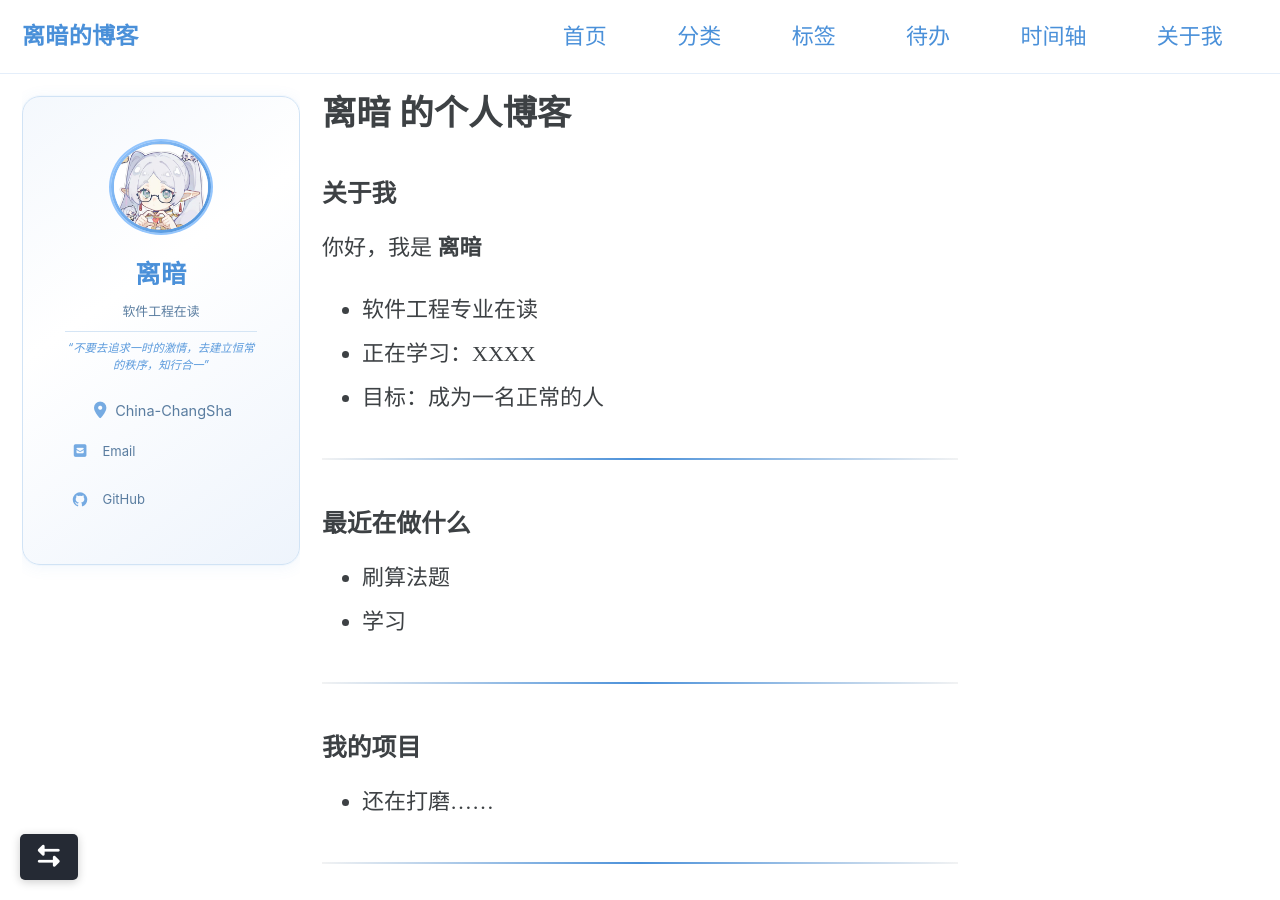
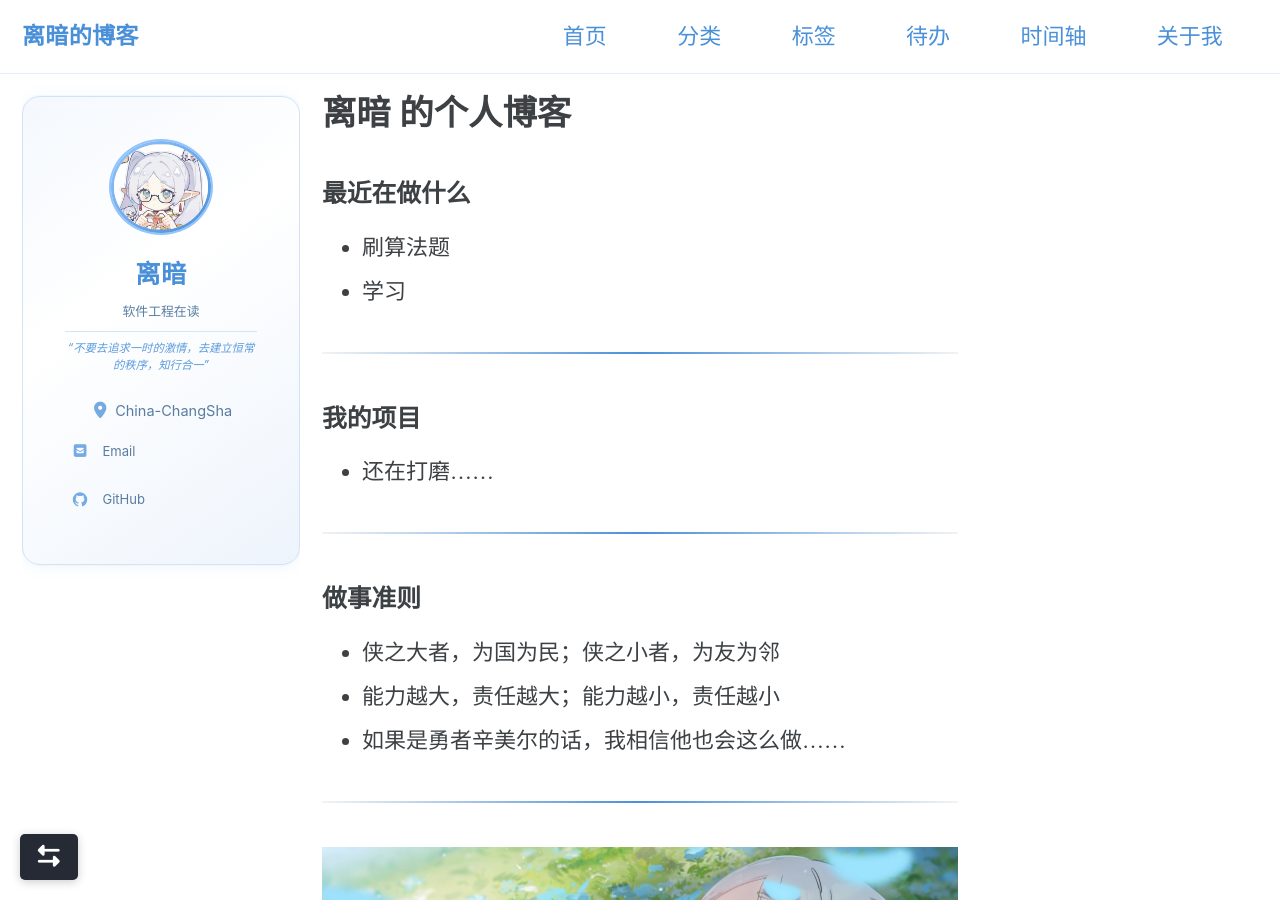
Before and after one commit to LJP3315/LJP3315.github.io, a Jekyll site: the page built from index.md, in a window 1280 px wide and 900 px high. Built offline with Jekyll 4.4.1, drawn with Linux system fonts in a browser that asks for light colours; cached includes are drawn as plain includes; a style sheet for code colours, icons or effects is not loaded.

Commit message:
修改首页的显示

```diff
--- a/index.md
+++ b/index.md
@@ -2,16 +2,6 @@
 layout: home
 author_profile: true
 title: "离暗 的个人博客"
----
-
-### 关于我
-
-你好，我是 **离暗**
-
-- 软件工程专业在读
-- 正在学习：XXXX
-- 目标：成为一名正常的人
-
 ---
 
 ### 最近在做什么
@@ -35,4 +25,8 @@ title: "离暗 的个人博客"
 
 ---
 
+![芙莉莲](/assets/images/芙莉莲.jpg)
+
+
+
 ### 文章统计
```
Also changed, not shown: assets/images/芙莉莲.jpg (added).
